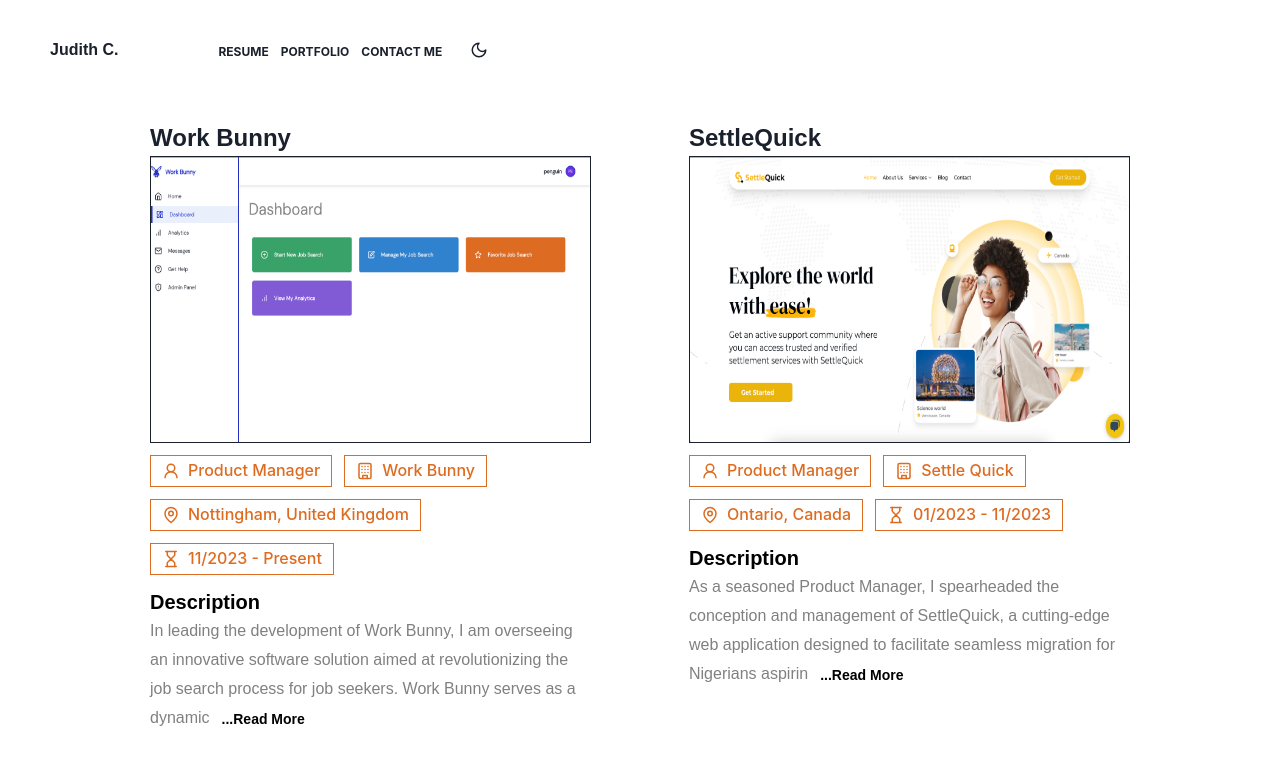
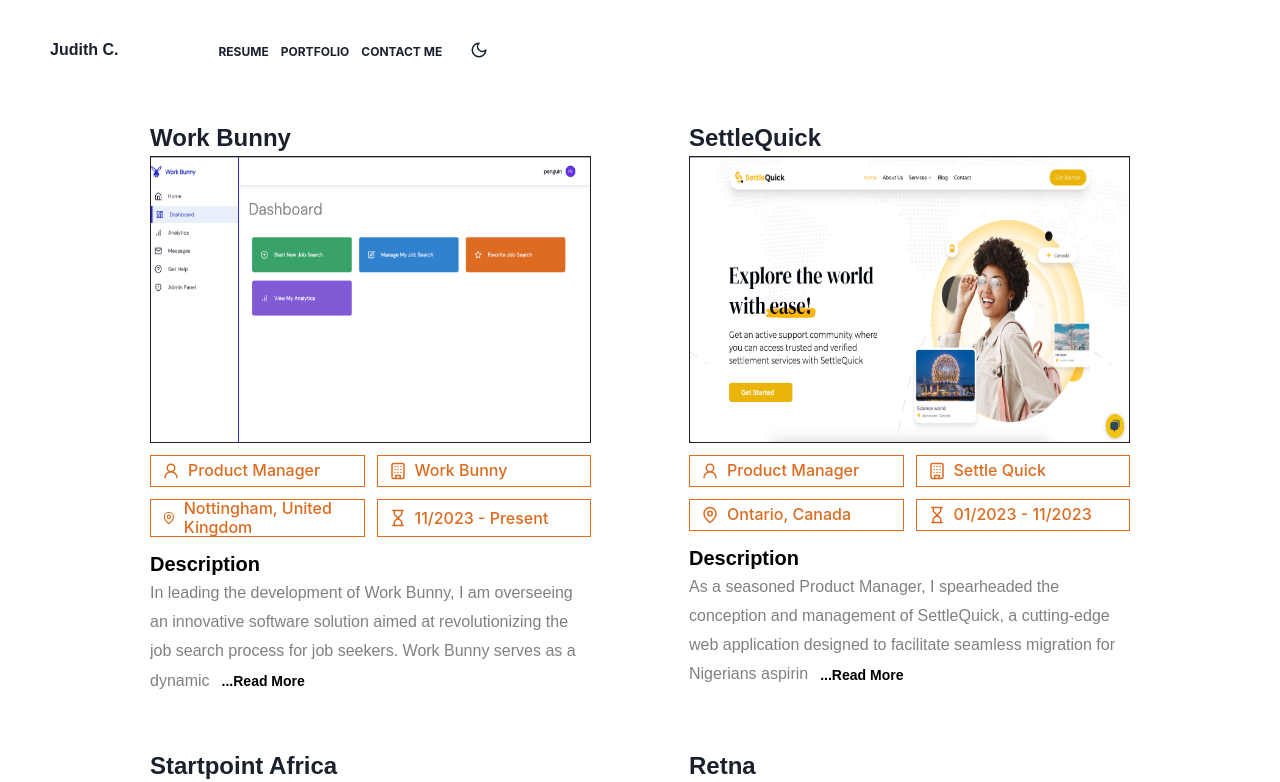
Before and after one commit to JudithKayla/I-Love-Black, a React (Vite) app: page /portfolio in a window 1280 px wide. Shown: the top 782 px of the page. Built offline with nearby package versions, Linux system fonts and the light colour scheme.

Commit message:
Update Project structure

```diff
--- a/src/components/Project.tsx
+++ b/src/components/Project.tsx
@@ -2,7 +2,7 @@
   Box,
   Button,
   Collapse,
-  Flex,
+  Grid,
   HStack,
   Image,
   Link,
@@ -98,7 +98,7 @@
         </Box>
       </Box>
       <Box>
-        <Flex flexWrap="wrap" gap={3}>
+      <Grid templateColumns="repeat(2, 1fr)" gap={3}>
           {job.map((item, index) => (
             <Tag
               key={index}
@@ -115,7 +115,7 @@
               </TagLabel>
             </Tag>
           ))}
-        </Flex>
+        </Grid>
       </Box>
       <Box>
         <Text
```
